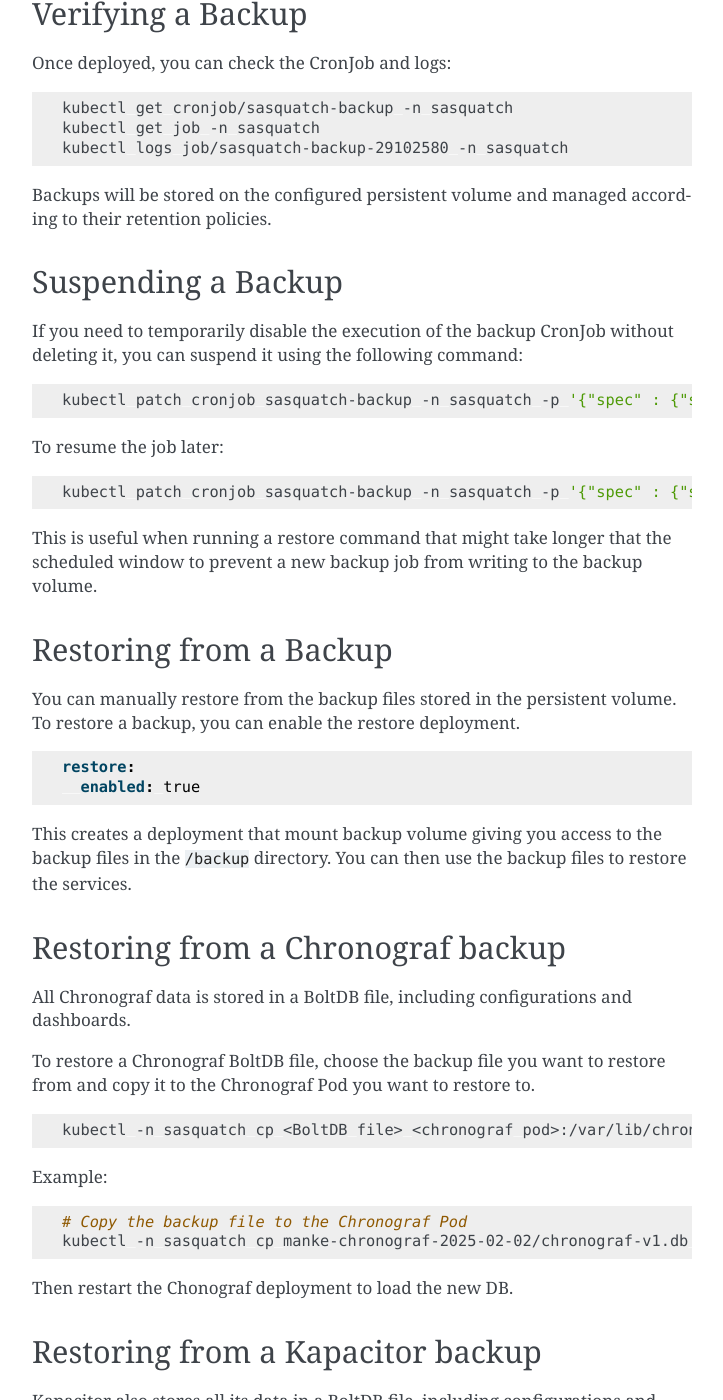
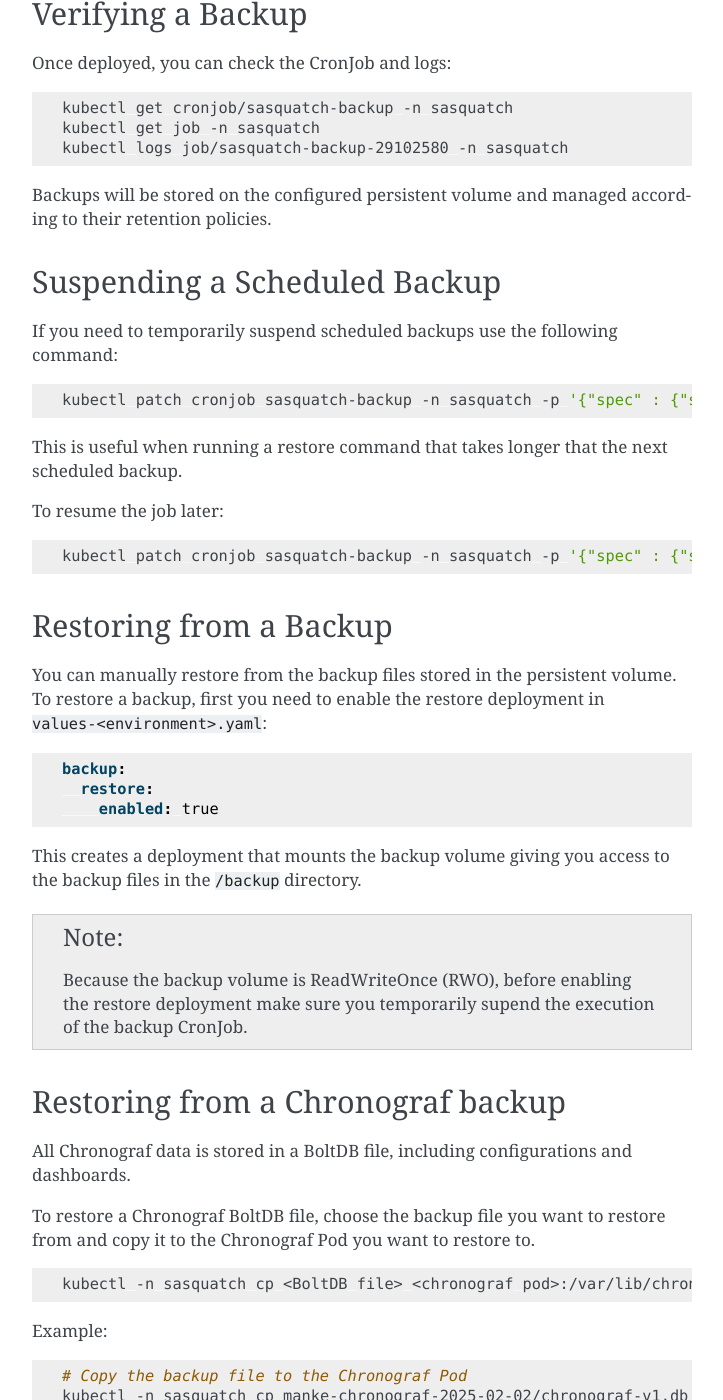
Before and after one commit to lsst-sqre/sasquatch, a Sphinx documentation site: the page built from docs/developer-guide/backups.rst, in a window 1280 px wide and 1400 px high, scrolled down 1415 px. Shown: the whole window, without its empty margins (388-1111 px from the left). Built offline with Sphinx 7.4.7, drawn with Linux system fonts in a browser that asks for light colours; some of the changed text lies outside the part shown.

Commit message:
How to suspend scheduled backups

```diff
--- a/docs/developer-guide/backups.rst
+++ b/docs/developer-guide/backups.rst
@@ -78,14 +78,16 @@
 
 Backups will be stored on the configured persistent volume and managed according to their retention policies.
 
-Suspending a Backup
-===================
+Suspending a Scheduled Backup
+=============================
 
-If you need to temporarily disable the execution of the backup CronJob without deleting it, you can suspend it using the following command:
+If you need to temporarily suspend scheduled backups use the following command:
 
 .. code-block:: bash
 
    kubectl patch cronjob sasquatch-backup -n sasquatch -p '{"spec" : {"suspend" : true }}'
+
+This is useful when running a restore command that takes longer that the next scheduled backup.
 
 To resume the job later:
 
@@ -93,22 +95,25 @@
 
    kubectl patch cronjob sasquatch-backup -n sasquatch -p '{"spec" : {"suspend" : false }}'
 
-This is useful when running a restore command that might take longer that the scheduled window to prevent a new backup job from writing to the backup volume.
-
 
 Restoring from a Backup
 =======================
 
 You can manually restore from the backup files stored in the persistent volume.
-To restore a backup, you can enable the restore deployment.
+To restore a backup, first you need to enable the restore deployment in ``values-<environment>.yaml``:
 
 .. code-block:: yaml
 
-   restore:
-     enabled: true
+  backup:
+    restore:
+      enabled: true
 
-This creates a deployment that mount backup volume giving you access to the backup files in the ``/backup`` directory.
-You can then use the backup files to restore the services.
+This creates a deployment that mounts the backup volume giving you access to the backup files in the ``/backup`` directory.
+
+.. note::
+
+  Because the backup volume is ReadWriteOnce (RWO), before enabling the restore deployment make sure you temporarily supend the execution of the backup CronJob.
+
 
 Restoring from a Chronograf backup
 ==================================
```
